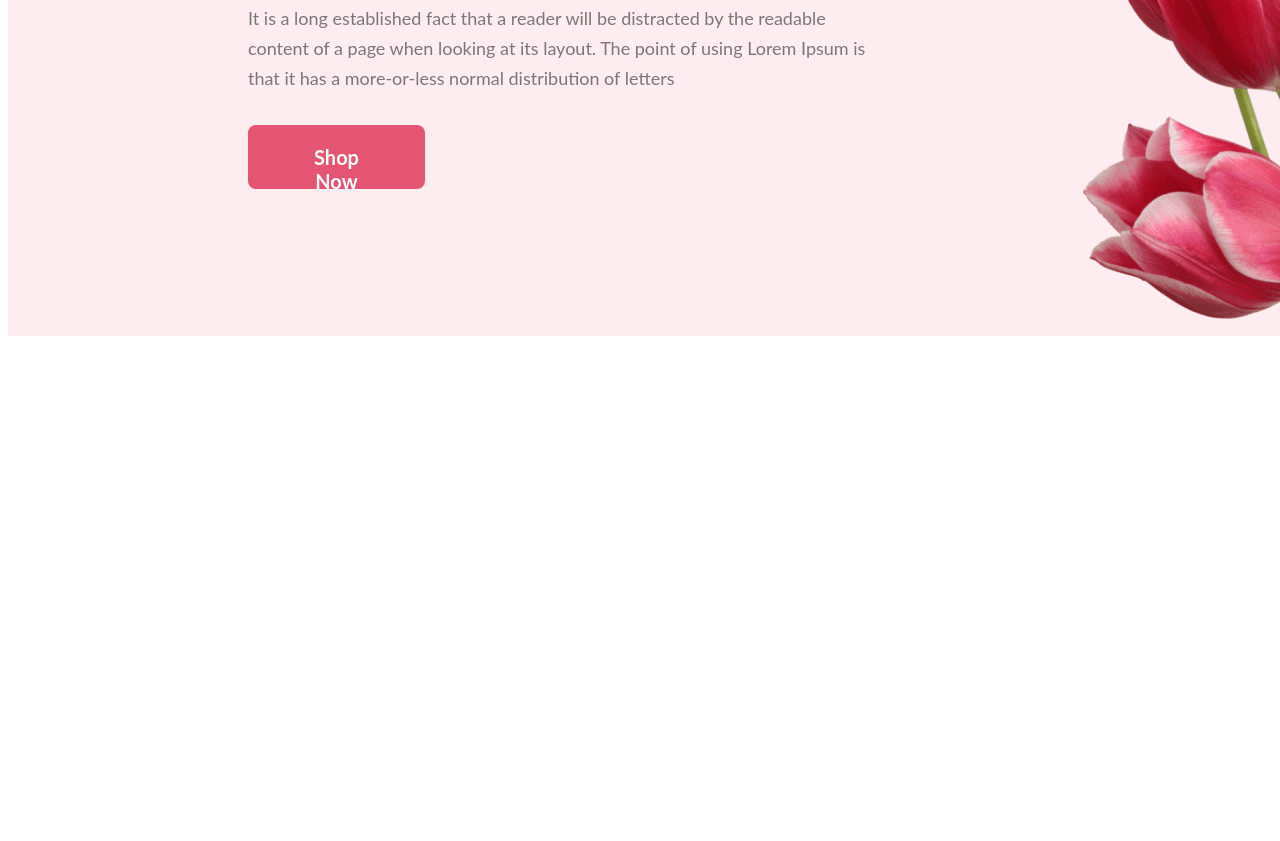
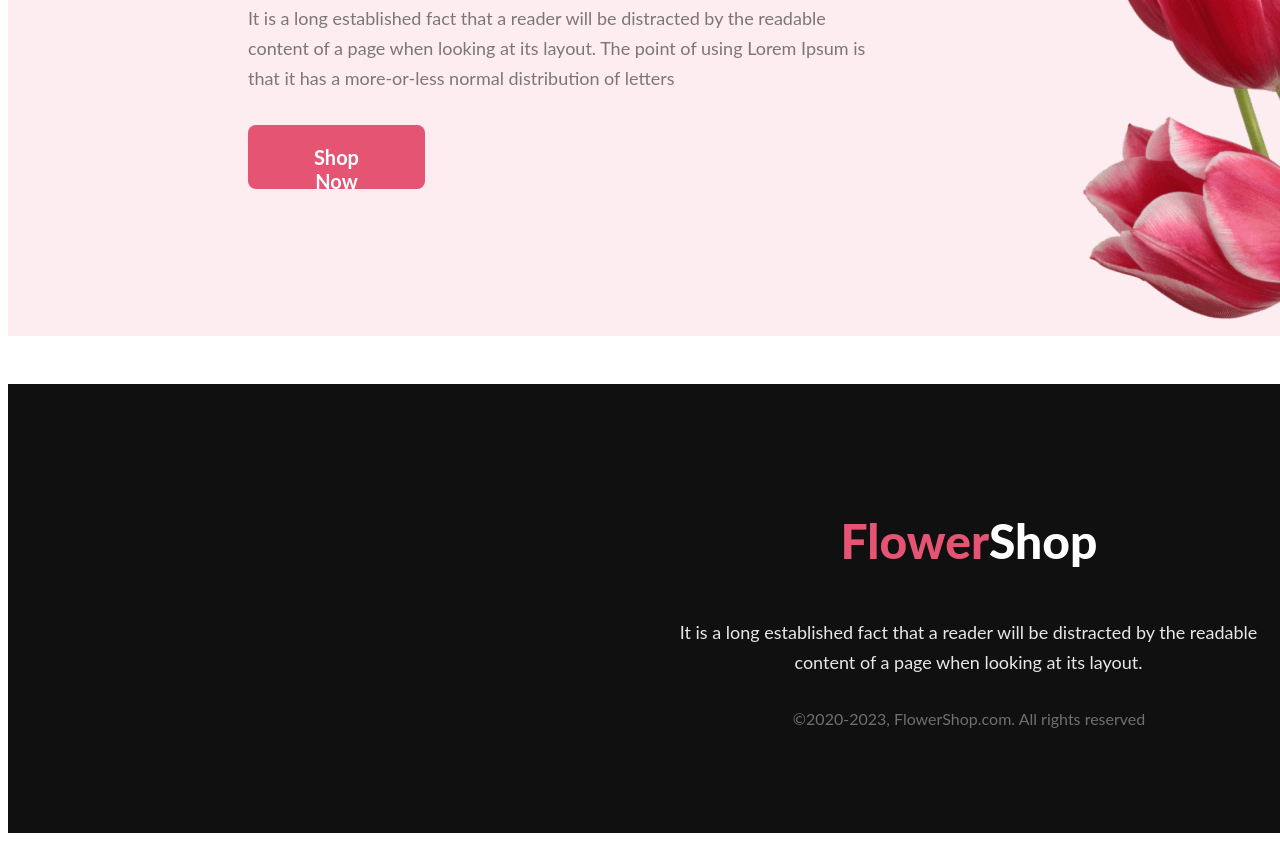
Before and after one commit to MD-SAYEEDUR-RAHMAN/Ph-First-Assignment, a plain HTML site: page index.html in a window 1280 px wide. Shown: the part 522-1363 px from the top of the page. Before the commit the page ends 866 px from the top, so only its background shows below. Drawn offline with Linux system fonts and the light colour scheme.

Commit message:
Footer Complete

```diff
--- a/css/flower.css
+++ b/css/flower.css
@@ -79,3 +79,47 @@ align-items: center;
 
 
 }
+/*for footer*/
+.footer-full{
+    width: 1922px;
+    height: 449px;
+    flex-shrink: 0;
+    background: #111010;
+}
+.footer-title{
+    color: #E55473;
+    font-family: Lato;
+    font-size: 48px;
+    font-style: normal;
+    font-weight: 800;
+    line-height: normal;
+    text-align: center;
+    padding-top: 128px;
+
+}
+.color-change{
+
+    color:#FFF
+}
+.footer-description{
+    width: 625px;
+    color: rgba(255, 255, 255, 0.90);
+    text-align: center;
+    font-family: Lato;
+    font-size: 18px;
+    font-style: normal;
+    font-weight: 400;
+    line-height: 30px;
+    margin: 24px 649px 32px 648px;
+
+
+}
+.footer-final{
+    color: rgba(255, 255, 255, 0.40);
+    text-align: center;
+    font-family: Lato;
+    font-size: 16px;
+    font-style: normal;
+    font-weight: 400;
+    line-height: normal;
+}
--- a/index.html
+++ b/index.html
@@ -23,7 +23,18 @@
     <main>
 
     </main>
-    <footer>
+    <footer class="footer-full">
+        <Div>
+            <div>
+                <h3 class="footer-title">Flower<span class="color-change">Shop</span></h3>
+            </div>
+            <div>
+                <p class="footer-description">It is a long established fact that a reader will be distracted by the readable content of a page when looking at its layout.</p>
+            </div>
+           <Div>
+            <p class="footer-final"> &copy;2020-2023, FlowerShop.com. All rights reserved</p>
+           </Div>
+        </Div>
 
     </footer>
 
```
